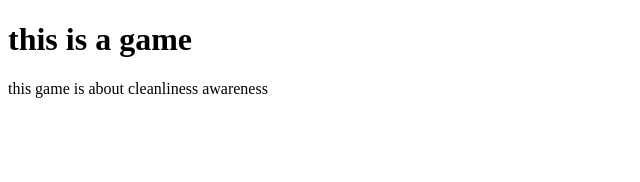
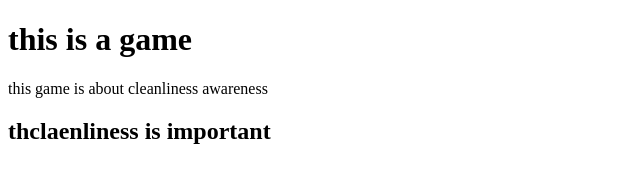
Before and after one commit to Garimas10u/Game, a plain HTML site: page index.html in a window 1280 px wide. Shown: the whole page, without its empty margins (0-640 px from the left). Drawn offline with Linux system fonts and the light colour scheme.

Commit message:
updated files

```diff
--- a/index.html
+++ b/index.html
@@ -8,5 +8,6 @@
 <body>
     <h1>this is a game</h1>
     <p>this game is about cleanliness awareness</p>
+    <h2>thclaenliness is important</h2>
 </body>
 </html>
```
